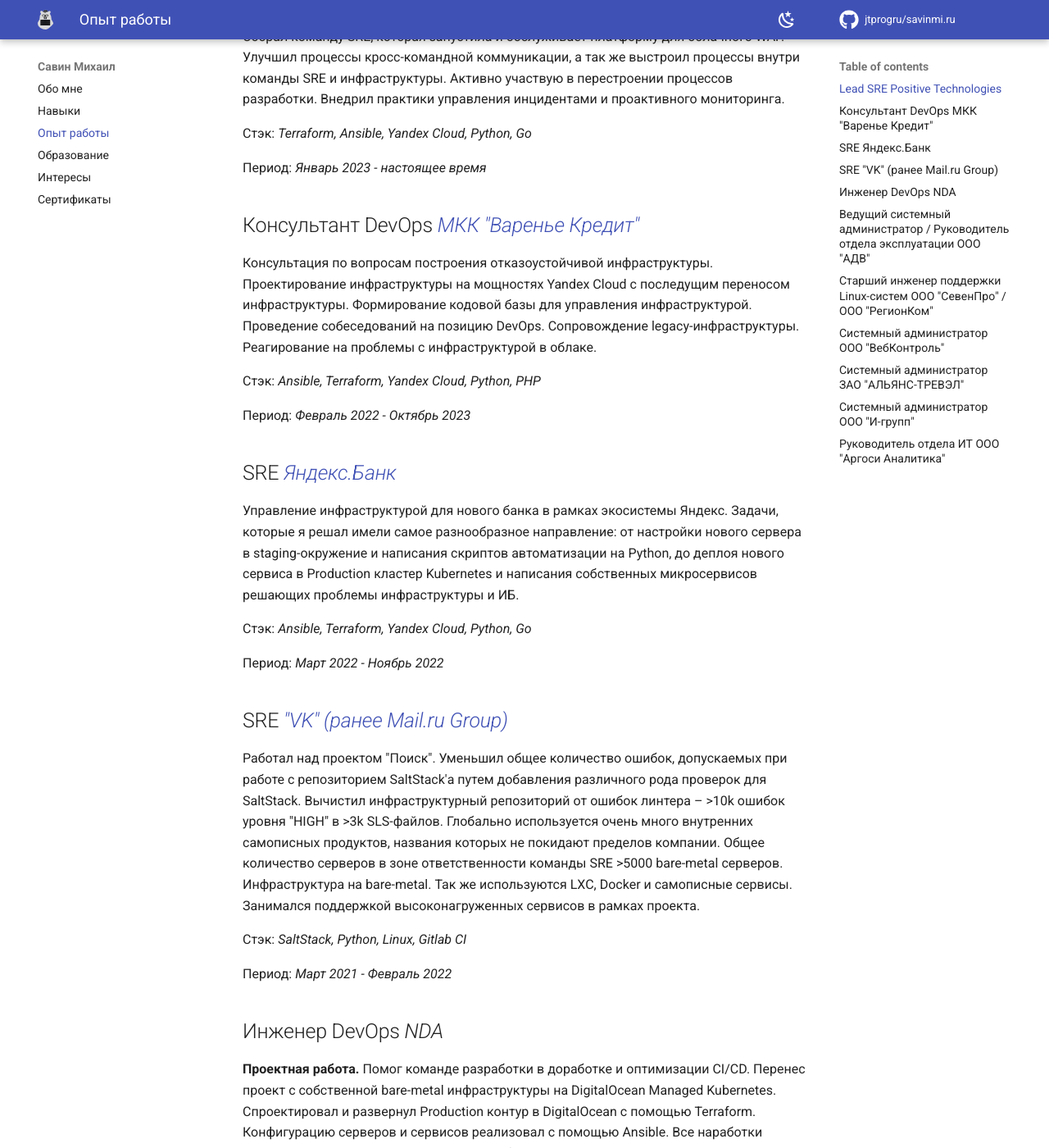
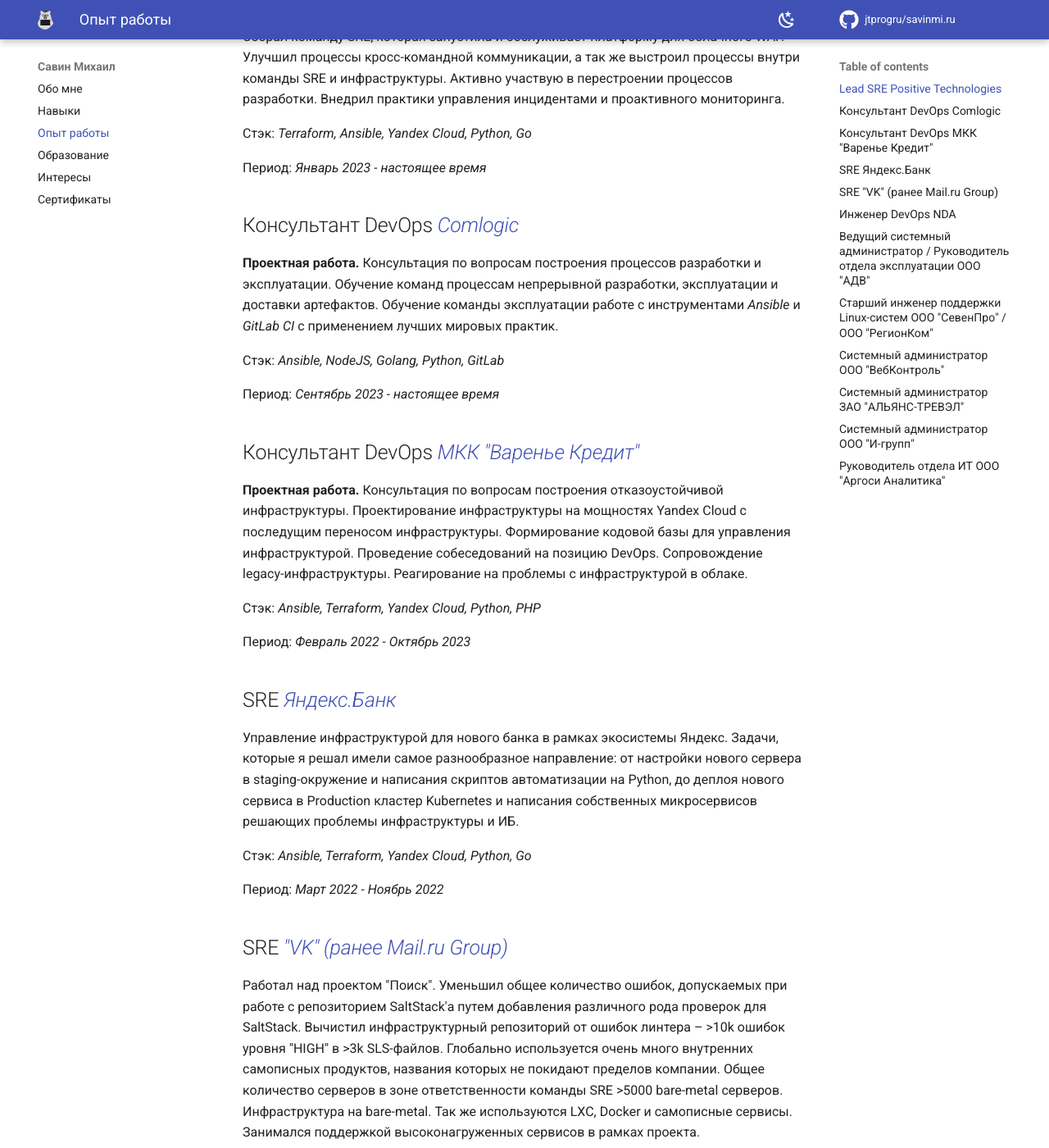
Before and after one commit to jtprogru/savinmi.ru, an MkDocs documentation site: the page built from docs/experience.md, in a window 1280 px wide and 1400 px high, scrolled down 199 px. Shown: the whole window at 82% size. Built offline with MkDocs 1.6.1 and Material for MkDocs 9.7.7, drawn with Linux system fonts in a browser that asks for light colours; comment, search, counter and statistics services are not loaded; some of the changed text lies outside the part shown.

Commit message:
upd: Actualize expirience

```diff
--- a/docs/experience.md
+++ b/docs/experience.md
@@ -2,15 +2,30 @@
 
 ## Lead SRE *[Positive Technologies](https://ptsecurity.com)*
 
-Собрал команду SRE, которая запустила и обслуживает платформу для облачного WAF. Улучшил процессы кросс-командной коммуникации, а так же выстроил процессы внутри команды SRE и инфраструктуры. Активно участвую в перестроении процессов разработки. Внедрил практики управления инцидентами и проактивного мониторинга.
+Собрал команду SRE, которая запустила и обслуживает платформу для облачного WAF. Улучшил процессы кросс-командной
+коммуникации, а так же выстроил процессы внутри команды SRE и инфраструктуры. Активно участвую в перестроении
+процессов разработки. Внедрил практики управления инцидентами и проактивного мониторинга.
 
 Стэк: *Terraform, Ansible, Yandex Cloud, Python, Go*
 
 Период: *Январь 2023 - настоящее время*
 
+## Консультант DevOps *[Comlogic](https://comlogic.ru)*
+
+**Проектная работа.** Консультация по вопросам построения процессов разработки и эксплуатации. Обучение команд процессам непрерывной
+разработки, эксплуатации и доставки артефактов. Обучение команды эксплуатации работе с
+инструментами *Ansible* и *GitLab CI* с применением лучших мировых практик.
+
+Стэк: *Ansible, NodeJS, Golang, Python, GitLab*
+
+Период: *Сентябрь 2023 - настоящее время*
+
 ## Консультант DevOps *[МКК "Варенье Кредит"](https://kekscredit.ru)*
 
-Консультация по вопросам построения отказоустойчивой инфраструктуры. Проектирование инфраструктуры на мощностях Yandex Cloud с последущим переносом инфраструктуры. Формирование кодовой базы для управления инфраструктурой. Проведение собеседований на позицию DevOps. Сопровождение legacy-инфраструктуры. Реагирование на проблемы с инфраструктурой в облаке.
+**Проектная работа.** Консультация по вопросам построения отказоустойчивой инфраструктуры. Проектирование инфраструктуры на мощностях
+Yandex Cloud с последущим переносом инфраструктуры. Формирование кодовой базы для управления инфраструктурой.
+Проведение собеседований на позицию DevOps. Сопровождение legacy-инфраструктуры.
+Реагирование на проблемы с инфраструктурой в облаке.
 
 Стэк: *Ansible, Terraform, Yandex Cloud, Python, PHP*
 
@@ -18,7 +33,10 @@
 
 ## SRE *[Яндекс.Банк](https://bank.yandex.ru)*
 
-Управление инфраструктурой для нового банка в рамках экосистемы Яндекс. Задачи, которые я решал имели самое разнообразное направление: от настройки нового сервера в staging-окружение и написания скриптов автоматизации на Python, до деплоя нового сервиса в Production кластер Kubernetes и написания собственных микросервисов решающих проблемы инфраструктуры и ИБ.
+Управление инфраструктурой для нового банка в рамках экосистемы Яндекс. Задачи, которые я решал имели самое
+разнообразное направление: от настройки нового сервера в staging-окружение и написания скриптов автоматизации на
+Python, до деплоя нового сервиса в Production кластер Kubernetes и написания собственных микросервисов решающих
+проблемы инфраструктуры и ИБ.
 
 Стэк: *Ansible, Terraform, Yandex Cloud, Python, Go*
 
@@ -26,33 +44,52 @@
 
 ## SRE *["VK" (ранее Mail.ru Group)](https://vk.company/ru/)*
 
-Работал над проектом "Поиск". Уменьшил общее количество ошибок, допускаемых при работе с репозиторием SaltStack'а путем добавления различного рода проверок для SaltStack. Вычистил инфраструктурный репозиторий от ошибок линтера – &gt;10k ошибок уровня "HIGH" в &gt;3k SLS-файлов. Глобально используется очень много внутренних самописных продуктов, названия которых не покидают пределов компании. Общее количество серверов в зоне ответственности команды SRE &gt;5000 bare-metal серверов. Инфраструктура на bare-metal. Так же используются LXC, Docker и самописные сервисы. Занимался поддержкой высоконагруженных сервисов в рамках проекта.
+Работал над проектом "Поиск". Уменьшил общее количество ошибок, допускаемых при работе с репозиторием SaltStack'а
+путем добавления различного рода проверок для SaltStack. Вычистил инфраструктурный репозиторий от ошибок
+линтера – &gt;10k ошибок уровня "HIGH" в &gt;3k SLS-файлов. Глобально используется очень много внутренних самописных
+продуктов, названия которых не покидают пределов компании. Общее количество серверов в зоне ответственности
+команды SRE &gt;5000 bare-metal серверов. Инфраструктура на bare-metal. Так же используются LXC, Docker и самописные
+сервисы. Занимался поддержкой высоконагруженных сервисов в рамках проекта.
 
-Стэк: *SaltStack, Python, Linux, Gitlab CI*
+Стэк: *SaltStack, Python, Linux, GitLab CI*
 
 Период: *Март 2021 - Февраль 2022*
 
 ## Инженер DevOps *NDA*
 
-**Проектная работа.** Помог команде разработки в доработке и оптимизации CI/CD. Перенес проект с собственной bare-metal инфраструктуры на DigitalOcean Managed Kubernetes. Спроектировал и развернул Production контур в DigitalOcean с помощью Terraform. Конфигурацию серверов и сервисов реализовал с помощью Ansible. Все наработки автоматизации оставлены команде разработки.
+**Проектная работа.** Помог команде разработки в доработке и оптимизации CI/CD. Перенес проект с собственной
+bare-metal инфраструктуры на DigitalOcean Managed Kubernetes. Спроектировал и развернул Production контур в
+DigitalOcean с помощью Terraform. Конфигурацию серверов и сервисов реализовал с помощью Ansible.
+Все наработки автоматизации оставлены команде разработки.
 
-Стэк: *Ansible, Prometheus, Grafana, Gitlab CI*
+Стэк: *Ansible, Prometheus, Grafana, GitLab CI*
 
 Период: *Январь 2021 - Июль 2021*
 
 ## Ведущий системный администратор / Руководитель отдела эксплуатации *[ООО "АДВ"](http://adv.ru)*
 
-Внедрил практики документирования процессов/изменений/конфигураций, а так же актуализировал документацию по проектам. Внедрил методологию IaC. Реализовал шаблонный репозиторий с описанием инфраструктуры для типового e-comm проекта компании на Ansible и "кнопочками" запуска автоматизции через GitLab CI. Спроектировал и запустил инфраструктуру проекта ["SammyBeauty"](http://sammybeauty.ru). Площадка выдержала в первый час запуска порядка 75k уникальных пользователей и более 225rps. Единолично реализовал внутренний проект "Big-Green-Button": шаблонный репозиторий с ansible-плейбуками и ролями (роли хранятся во внутреннем GitLab и подключаются как зависимости через Galaxy) для разворачивания с нуля проектов схожих с вышеупомянутым. Разворачивание проиходит по "нажатию кнопки в web-интерфейсе" GitLab. Внедрил Terraform для управления виртуалками на внутренней системе виртуализации Proxmox.
+Внедрил практики документирования процессов/изменений/конфигураций, а так же актуализировал документацию по проектам.
+Внедрил методологию IaC. Реализовал шаблонный репозиторий с описанием инфраструктуры для типового e-comm проекта
+компании на Ansible и "кнопочками" запуска автоматизции через GitLab CI. Спроектировал и запустил инфраструктуру
+проекта ["SammyBeauty"](http://sammybeauty.ru). Площадка выдержала в первый час запуска порядка 75k уникальных
+пользователей и более 225rps. Единолично реализовал внутренний проект "Big-Green-Button": шаблонный репозиторий с
+ansible-плейбуками и ролями (роли хранятся во внутреннем GitLab и подключаются как зависимости через Galaxy) для
+разворачивания с нуля проектов схожих с вышеупомянутым. Разворачивание проиходит по "нажатию кнопки в
+web-интерфейсе" GitLab. Внедрил Terraform для управления виртуалками на внутренней системе виртуализации Proxmox.
 
-Стэк: *Ansible/Terraform, Zabbix/Prometheus, Grafana, Gitlab CI*
+Стэк: *Ansible/Terraform, Zabbix/Prometheus, Grafana, GitLab CI*
 
 Период: *Октябрь 2019 - Февраль 2021*
 
 ## Старший инженер поддержки Linux-систем *[ООО "СевенПро" / ООО "РегионКом"](http://7pro.ru)*
 
-Поддерживал инфраструктуры государственных и коммерческих компаний. Общее количество серверов на поддержке >2000 серверов. Траблшутинг CentOS 6.x/7.x. Работа с аппаратными балансировщиками нагрузки, а так же с МСЭ CheckPoint. Внедрил MITM на уровне инфраструктуры одного крупного проекта. Написал автоматизацию для автоматического заведения/закрытия заявок в Jira на основе триггеров в [Zabbix](https://github.com/jtprogru/zbx2jira). Поделка до сих пор активно используется и работает.
+Поддерживал инфраструктуры государственных и коммерческих компаний. Общее количество серверов на поддержке >2000
+серверов. Траблшутинг CentOS 6.x/7.x. Работа с аппаратными балансировщиками нагрузки, а так же с МСЭ CheckPoint.
+Внедрил MITM на уровне инфраструктуры одного крупного проекта. Написал автоматизацию для автоматического
+заведения/закрытия заявок в Jira на основе триггеров в [Zabbix](https://github.com/jtprogru/zbx2jira).
+Поделка до сих пор активно используется и работает.
 
-Стэк: *Zabbix, Grafana, Linux, Git, Gitlab, Python*
+Стэк: *Zabbix, Grafana, Linux, Git, GitLab, Python*
 
 Период: *Июнь 2018 - Октябрь 2019*
 
@@ -60,7 +97,7 @@
 
 Поддержание работоспособности инфраструктуры компании. Прямое взаимодействие с командой разработчиков.
 
-Стэк: *Gitlab, Zabbix*
+Стэк: *GitLab, Zabbix*
 
 Период: *Январь 2018 - Июнь 2018*
 
```
